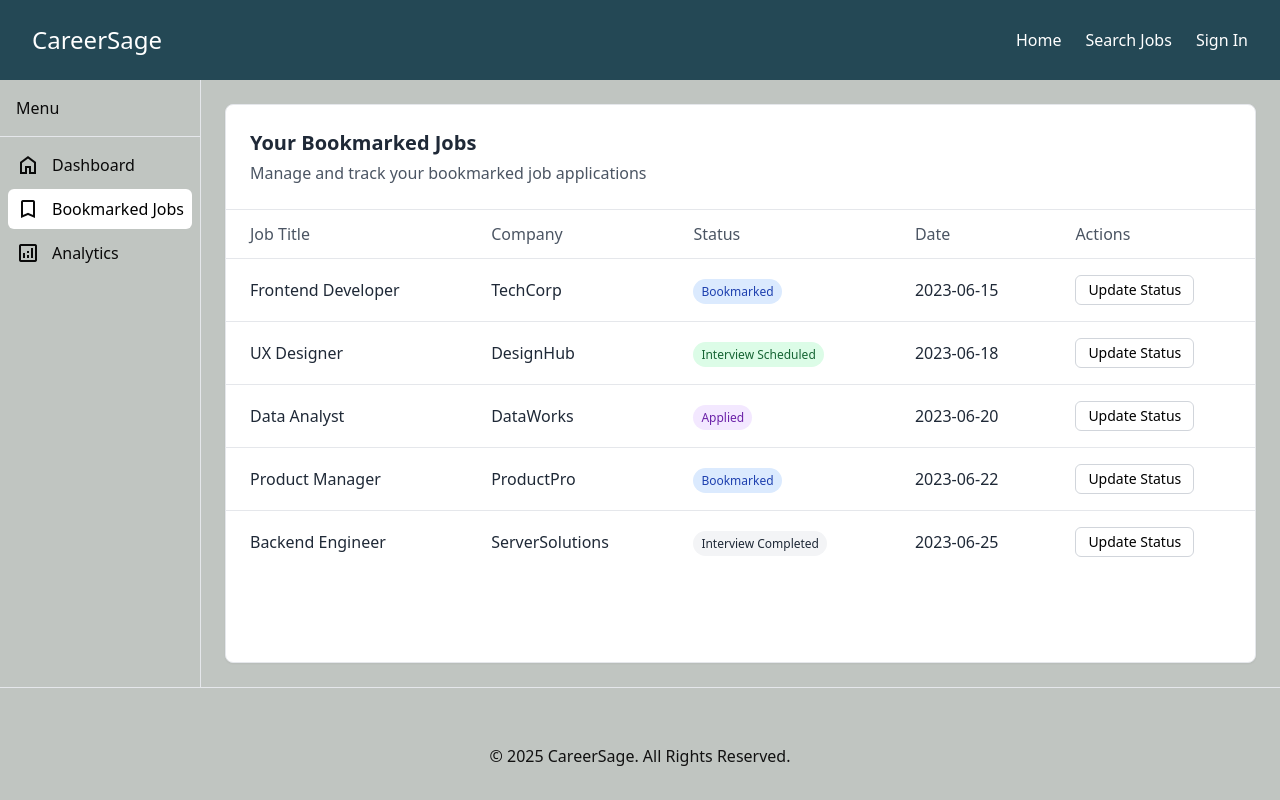
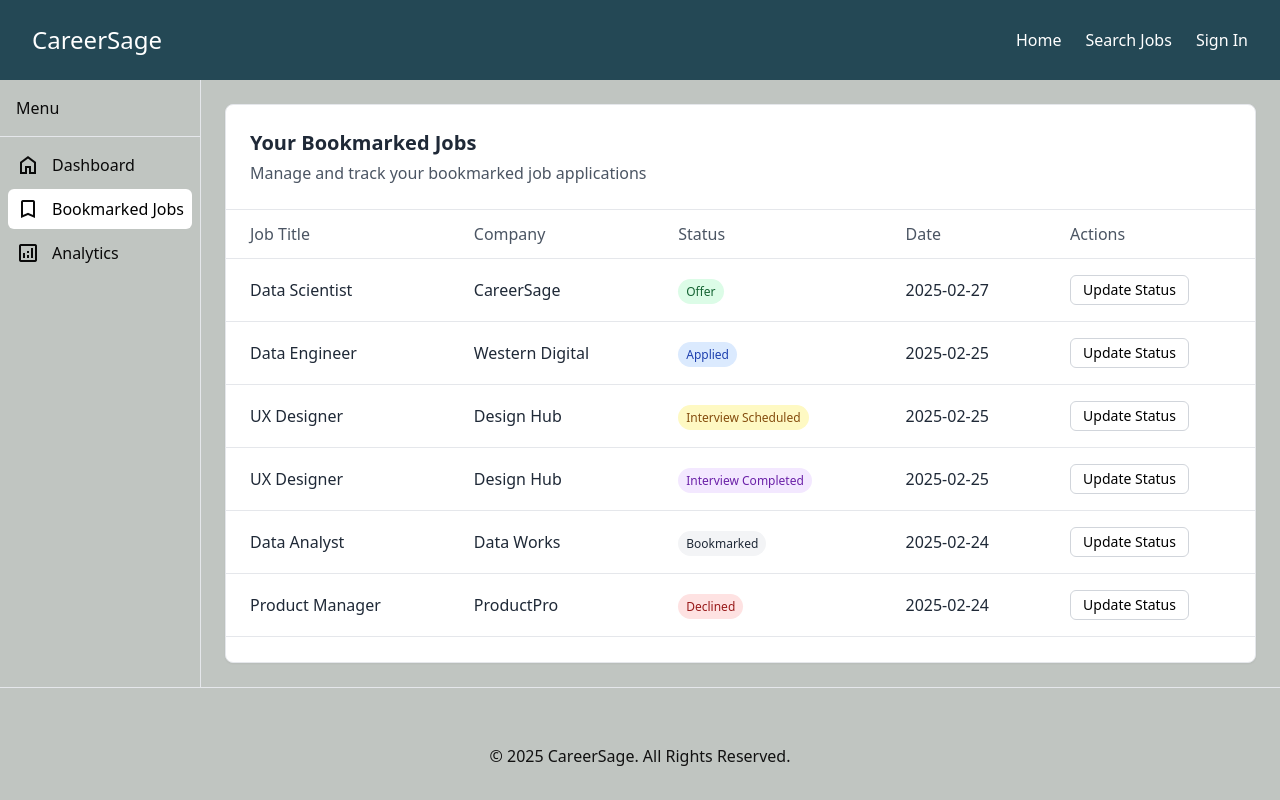
Before and after one commit to mason-lee19/CareerSageAI, a Next.js app in the folder frontend/: page /bookmarks in a window 1280 px wide. Built offline with nearby package versions, Linux system fonts and the light colour scheme; no server answers.

Commit message:
Compartmentalized Bookmark Table Entries

```diff
--- /dev/null
+++ b/frontend/src/components/jobs/JobTableEntry.js
@@ -0,0 +1,34 @@
+import React, { useState } from "react";
+
+export default function JobTableEntry({ jobBookmark }) {
+  const statusColors = {
+    Bookmarked: "bg-gray-100 text-gray-800",
+    Applied: "bg-blue-100 text-blue-800",
+    "Interview Scheduled": "bg-yellow-100 text-yellow-800",
+    "Interview Completed": "bg-purple-100 text-purple-800",
+    Offer: "bg-green-100 text-green-800",
+    Declined: "bg-red-100 text-red-800",
+  };
+
+  return (
+    <tr className="border-b border-gray-200 hover:bg-gray-100 transition-colors duration-150">
+      <td className="px-6 py-4 text-gray-800">{jobBookmark.jobTitle}</td>
+      <td className="px-6 py-4 text-gray-800">{jobBookmark.company}</td>
+      <td className="px-6 py-4">
+        <span
+          className={`px-2 py-1 rounded-full text-xs font-medium ${
+            statusColors[jobBookmark.status] || "bg-gray-100 text-gray-800"
+          }`}
+        >
+          {jobBookmark.status}
+        </span>
+      </td>
+      <td className="px-6 py-4 text-gray-800">{jobBookmark.date}</td>
+      <td className="px-6 py-4">
+        <button className="px-3 py-1 bg-white border border-gray-300 rounded-md text-sm hover:bg-gray-200 transition-colors duration-150 hover:shadow-sm">
+          Update Status
+        </button>
+      </td>
+    </tr>
+  );
+}
--- a/frontend/src/pages/bookmarks.js
+++ b/frontend/src/pages/bookmarks.js
@@ -1,6 +1,16 @@
 import React from "react";
+import JobTableEntry from "../components/jobs/JobTableEntry";
 
 export default function bookmarks() {
+  // Filler code for time being
+  class JobBookmark {
+    constructor(jobTitle, company, status, date) {
+      this.jobTitle = jobTitle;
+      this.company = company;
+      this.status = status;
+      this.date = date;
+    }
+  }
   return (
     <div className="w-full h-[calc(100vh-12rem)] flex border-b border-gray-200">
       <link
@@ -81,87 +91,72 @@ export default function bookmarks() {
                 </tr>
               </thead>
               <tbody>
-                <tr className="border-b border-gray-200 hover:bg-gray-100 transition-colors duration-150">
-                  <td className="px-6 py-4 text-gray-800">
-                    Frontend Developer
-                  </td>
-                  <td className="px-6 py-4 text-gray-800">TechCorp</td>
-                  <td className="px-6 py-4">
-                    <span className="px-2 py-1 bg-blue-100 text-blue-800 rounded-full text-xs font-medium">
-                      Bookmarked
-                    </span>
-                  </td>
-                  <td className="px-6 py-4 text-gray-800">2023-06-15</td>
-                  <td className="px-6 py-4">
-                    <button className="px-3 py-1 bg-white border border-gray-300 rounded-md text-sm hover:bg-gray-200 transition-colors duration-150 hover:shadow-sm">
-                      Update Status
-                    </button>
-                  </td>
-                </tr>
-
-                <tr className="border-b border-gray-200 hover:bg-gray-100 transition-colors duration-150">
-                  <td className="px-6 py-4 text-gray-800">UX Designer</td>
-                  <td className="px-6 py-4 text-gray-800">DesignHub</td>
-                  <td className="px-6 py-4">
-                    <span className="px-2 py-1 bg-green-100 text-green-800 rounded-full text-xs font-medium">
-                      Interview Scheduled
-                    </span>
-                  </td>
-                  <td className="px-6 py-4 text-gray-800">2023-06-18</td>
-                  <td className="px-6 py-4">
-                    <button className="px-3 py-1 bg-white border border-gray-300 rounded-md text-sm hover:bg-gray-200 transition-colors duration-150 hover:shadow-md">
-                      Update Status
-                    </button>
-                  </td>
-                </tr>
-
-                <tr className="border-b border-gray-200 hover:bg-gray-100 transition-colors duration-150">
-                  <td className="px-6 py-4 text-gray-800">Data Analyst</td>
-                  <td className="px-6 py-4 text-gray-800">DataWorks</td>
-                  <td className="px-6 py-4">
-                    <span className="px-2 py-1 bg-purple-100 text-purple-800 rounded-full text-xs font-medium">
-                      Applied
-                    </span>
-                  </td>
-                  <td className="px-6 py-4 text-gray-800">2023-06-20</td>
-                  <td className="px-6 py-4">
-                    <button className="px-3 py-1 bg-white border border-gray-300 rounded-md text-sm hover:bg-gray-200 transition-colors duration-150 hover:shadow-md">
-                      Update Status
-                    </button>
-                  </td>
-                </tr>
-
-                <tr className="border-b border-gray-200 hover:bg-gray-100 transition-colors duration-150">
-                  <td className="px-6 py-4 text-gray-800">Product Manager</td>
-                  <td className="px-6 py-4 text-gray-800">ProductPro</td>
-                  <td className="px-6 py-4">
-                    <span className="px-2 py-1 bg-blue-100 text-blue-800 rounded-full text-xs font-medium">
-                      Bookmarked
-                    </span>
-                  </td>
-                  <td className="px-6 py-4 text-gray-800">2023-06-22</td>
-                  <td className="px-6 py-4">
-                    <button className="px-3 py-1 bg-white border border-gray-300 rounded-md text-sm hover:bg-gray-200 transition-colors duration-150 hover:shadow-md">
-                      Update Status
-                    </button>
-                  </td>
-                </tr>
-
-                <tr className="hover:bg-gray-100 transition-colors duration-150">
-                  <td className="px-6 py-4 text-gray-800">Backend Engineer</td>
-                  <td className="px-6 py-4 text-gray-800">ServerSolutions</td>
-                  <td className="px-6 py-4">
-                    <span className="px-2 py-1 bg-gray-100 text-gray-800 rounded-full text-xs font-medium">
-                      Interview Completed
-                    </span>
-                  </td>
-                  <td className="px-6 py-4 text-gray-800">2023-06-25</td>
-                  <td className="px-6 py-4">
-                    <button className="px-3 py-1 bg-white border border-gray-300 rounded-md text-sm hover:bg-gray-200 transition-colors duration-150 hover:shadow-sm">
-                      Update Status
-                    </button>
-                  </td>
-                </tr>
+                <JobTableEntry
+                  key={0}
+                  jobBookmark={
+                    new JobBookmark(
+                      "Data Scientist",
+                      "CareerSage",
+                      "Offer",
+                      "2025-02-27"
+                    )
+                  }
+                />
+                <JobTableEntry
+                  key={0}
+                  jobBookmark={
+                    new JobBookmark(
+                      "Data Engineer",
+                      "Western Digital",
+                      "Applied",
+                      "2025-02-25"
+                    )
+                  }
+                />
+                <JobTableEntry
+                  key={1}
+                  jobBookmark={
+                    new JobBookmark(
+                      "UX Designer",
+                      "Design Hub",
+                      "Interview Scheduled",
+                      "2025-02-25"
+                    )
+                  }
+                />
+                <JobTableEntry
+                  key={1}
+                  jobBookmark={
+                    new JobBookmark(
+                      "UX Designer",
+                      "Design Hub",
+                      "Interview Completed",
+                      "2025-02-25"
+                    )
+                  }
+                />
+                <JobTableEntry
+                  key={2}
+                  jobBookmark={
+                    new JobBookmark(
+                      "Data Analyst",
+                      "Data Works",
+                      "Bookmarked",
+                      "2025-02-24"
+                    )
+                  }
+                />
+                <JobTableEntry
+                  key={3}
+                  jobBookmark={
+                    new JobBookmark(
+                      "Product Manager",
+                      "ProductPro",
+                      "Declined",
+                      "2025-02-24"
+                    )
+                  }
+                />
               </tbody>
             </table>
           </div>
```
